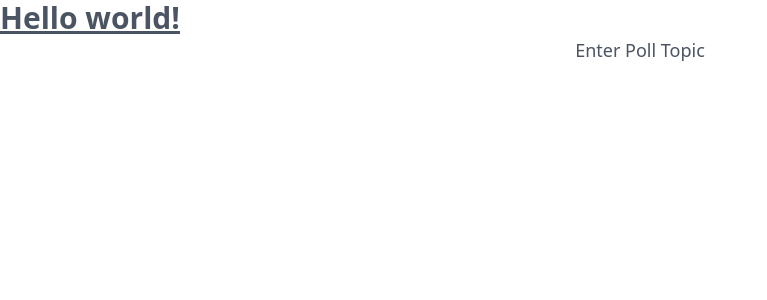
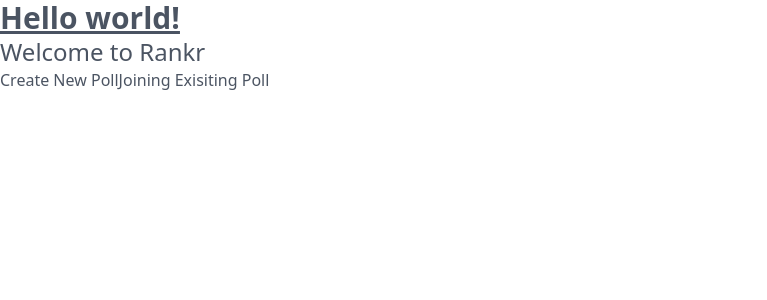
Before and after one commit to albert-byiringiro/vote-fusion, a React (Vite) app in the folder client/: page / in a window 1280 px wide. Shown: the top 300 px of the page, without its empty margins (0-767 px from the left). Built offline with nearby package versions, Linux system fonts and the light colour scheme.

Commit message:
feature: added Welcome page structure

```diff
--- a/client/src/App.tsx
+++ b/client/src/App.tsx
@@ -1,7 +1,4 @@
-import React, { useState } from 'react';
-import ParticipantList from "./components/ParticipantList";
-import { Participants } from '../../shared/poll-types';
-import Create from './pages/Create';
+import Welcome from './pages/Welcome';
 
 export default function App() {
 
@@ -10,7 +7,7 @@
       <h1 className="text-3xl font-bold underline">
         Hello world!
       </h1>
-      <Create/>
+      <Welcome/>
     </>
   );
 }
--- /dev/null
+++ b/client/src/pages/Welcome.tsx
@@ -0,0 +1,17 @@
+const Welcome: React.FC = () => {
+    return (
+        <div className="">
+            <h1 className="">Welcome to Rankr</h1>
+            <div className="">
+                <button className="">
+                    Create New Poll
+                </button>
+                <button className="">
+                    Joining Exisiting Poll
+                </button>
+            </div>
+        </div>
+    )
+}
+
+export default Welcome
```
